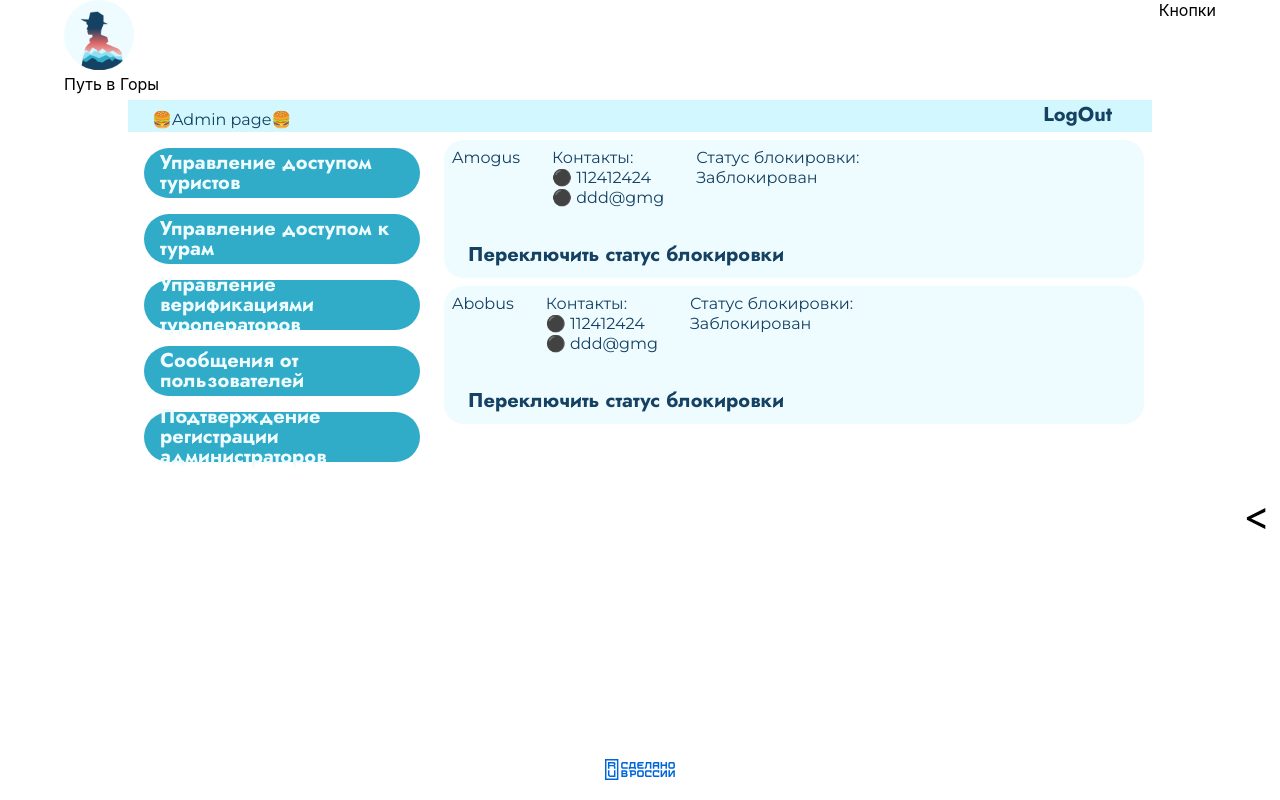
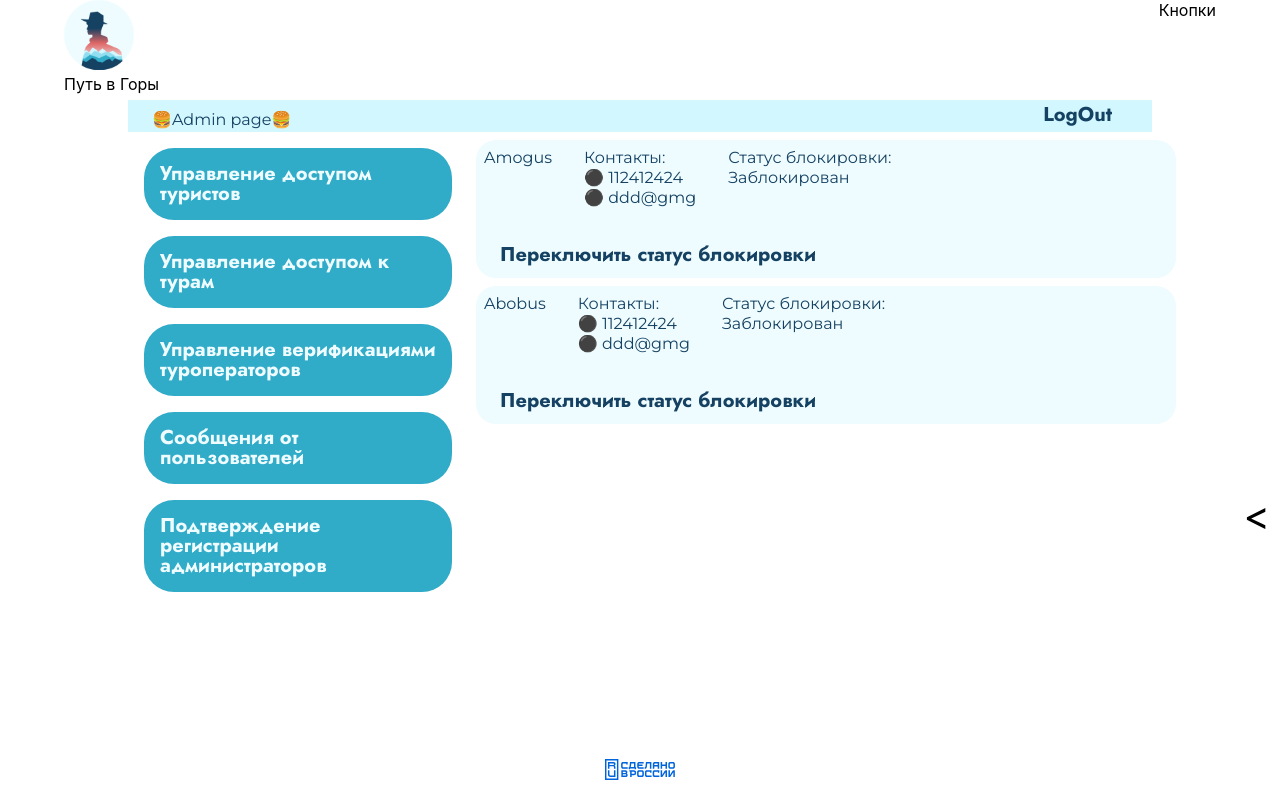
Before and after one commit to TTOPTPET/roadToMountains, a React (Create React App) app: page /admin/access-tourist in a window 1280 px wide. Built offline with nearby package versions, Linux system fonts and the light colour scheme.

Commit message:
Подогнал стили под мейн

```diff
--- a/src/components/Admin/AdminFabric/AdminFabric.tsx
+++ b/src/components/Admin/AdminFabric/AdminFabric.tsx
@@ -222,11 +222,16 @@ export const AdminComponent: FC<IAdminComponent> = (props: IAdminComponent) => {
           bgcolor={whiteColor}
           borderRadius={5}
           minWidth={mobileWidth}
+          padding={1}
         >
-          <Grid container padding={1} gap={4}>
-            <Grid item className="creator__info">
+          <Grid container justifyContent={"space-between"}>
+            <Grid item xs={5.5} className="creator__info">
               <Typography variant={"h5"}>{name}</Typography>
-              <Stack direction={"row"} flexWrap={"wrap"} gap={10}>
+              <Stack
+                direction={"row"}
+                flexWrap={"wrap"}
+                justifyContent={"space-between"}
+              >
                 <Stack direction={"column"}>
                   <Typography variant={"caption"}>Телефон: {phone}</Typography>
                   <Typography variant={"caption"}>Почта: {email}</Typography>
@@ -244,7 +249,7 @@ export const AdminComponent: FC<IAdminComponent> = (props: IAdminComponent) => {
             <Grid
               container
               item
-              xs={5}
+              xs={6.5}
               gap={1}
               justifyContent={"center"}
               marginY={"auto"}
@@ -268,15 +273,15 @@ export const AdminComponent: FC<IAdminComponent> = (props: IAdminComponent) => {
             </Grid>
           </Grid>
           {creatorDocuments.map((document, index) => (
-            <Stack direction={"row"} key={index}>
+            <Stack direction={"row"} key={index} alignItems={"center"}>
               <Button
                 onClick={() => handlerDownloadClick(document.documentPath)}
               >
                 <SvgIcon scale={0.1}>
                   <DownloadIcon />
-                </SvgIcon>
+                </SvgIcon>{" "}
               </Button>
-              <Typography variant="caption" mt={1}>
+              <Typography variant={"caption"}>
                 {document.documentName}
               </Typography>
             </Stack>
@@ -302,9 +307,7 @@ export const AdminComponent: FC<IAdminComponent> = (props: IAdminComponent) => {
             <Typography variant={"caption"}>⚫ {email}</Typography>
           </Grid>
           <Grid item marginY={"auto"} className="user__ban">
-            <Button variant={banStatus ? "text" : "high"}>
-              В данных не было id, не заметил:/
-            </Button>
+            <Button variant={"text"}>В данных не было id, не заметил:/</Button>
           </Grid>
         </Grid>
       );
--- a/src/components/Admin/AdminSideBar/AdminSideBar.tsx
+++ b/src/components/Admin/AdminSideBar/AdminSideBar.tsx
@@ -31,11 +31,16 @@ const sideBarNavItems: ISideBarNavItems[] = [
 
 export const AdminSideBar = () => {
   return (
-    <Stack direction={"column"} width={"250"}>
+    <Stack direction={"column"}>
       <List>
         {sideBarNavItems.map((item, index) => (
-          <ListItem key={index}>
-            <Button to={item.to} component={RouterLink} variant="high">
+          <ListItem key={index} sx={{ width: 340 }}>
+            <Button
+              to={item.to}
+              component={RouterLink}
+              variant="high"
+              sx={{ padding: 2, height: "auto" }}
+            >
               {item.display}
             </Button>
           </ListItem>
```
